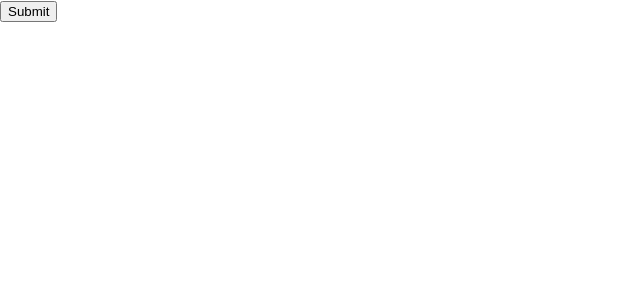
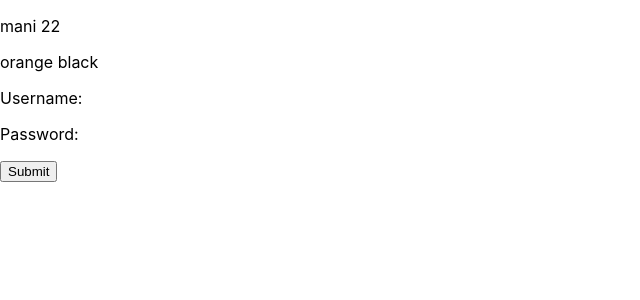
Before and after one commit to Manikantamude/third-commit, a React (Create React App) app: page / in a window 1280 px wide. Shown: the top 300 px of the page, without its empty margins (0-640 px from the left). Built offline with nearby package versions, Linux system fonts and the light colour scheme.

Commit message:
add the events files

```diff
--- a/src/App.js
+++ b/src/App.js
@@ -4,11 +4,13 @@ import ClassComponent from './ClassComponent';
 import Direct from './Fun';
 import Create from './components/Create'
 import Storage from './Storage'
-
+import LetterThree from './components/LetterThree'
+import Events from './components/Events'
 function App() {
   return (
     <div>
-      <Storage/>
+      <LetterThree say="I want to know letter three" name="mani" age="22"/>
+      <Events/>
     </div>
   );
 }
--- /dev/null
+++ b/src/components/Events.js
@@ -0,0 +1,24 @@
+import React from 'react'
+
+class Events extends React.Component{
+    state={
+        Username:"",
+        Password:""
+    }
+    action=()=>{
+        this.setState({
+            Username:"newuser",
+            Password:"amazon"
+        })
+    }
+    render(){
+        return(
+            <div>
+                <p>Username:{this.state.Username}</p>
+                <p>Password:{this.state.Password}</p>
+                <button onClick={this.action}>Submit</button>
+            </div>
+        )
+    }
+}
+export default Events;
--- /dev/null
+++ b/src/components/LetterThree.js
@@ -0,0 +1,40 @@
+import React from 'react'
+class LetterThree extends React.Component{
+    constructor(){
+        super();
+       this.state={
+            Cartoon:[{cars:"fortuner",color:"black",fruits:"orange"}],
+            spiderman:"tobey",
+            ironman:"robert downey",
+            wonderwomen:"galdot",
+            cars:[
+                    {id:1,carname:"fortuner",color:"black"},
+                    {id:2,carname:"endeavour",color:"white"},
+                    {id:3,carname:"i20",color:"greay"},
+                    {id:4,carname:"innovia",color:"white"}
+
+                ]
+        }
+    }
+    render(){
+        const m=this.state.cars.filter((i)=>{return i.id===2})
+        console.log("data from filter is ",m[0])
+        // first two lines props
+        const {name,age}=this.props;
+        console.log("displaying props",this.props)
+        // next line is for state
+        const {ironman,spiderman}=this.state;
+        // next two lines for state but an array
+        console.log("array cartoon",this.state.Cartoon)
+        const {color,fruits}=this.state.Cartoon[0]
+        console.log(this.props.say)
+        console.log(this.props.name)
+        return(
+            <div>
+                <p>{name} {age}</p>
+                <p>{fruits} {color} </p>
+            </div>
+        )
+    }
+}
+export default LetterThree;
```
